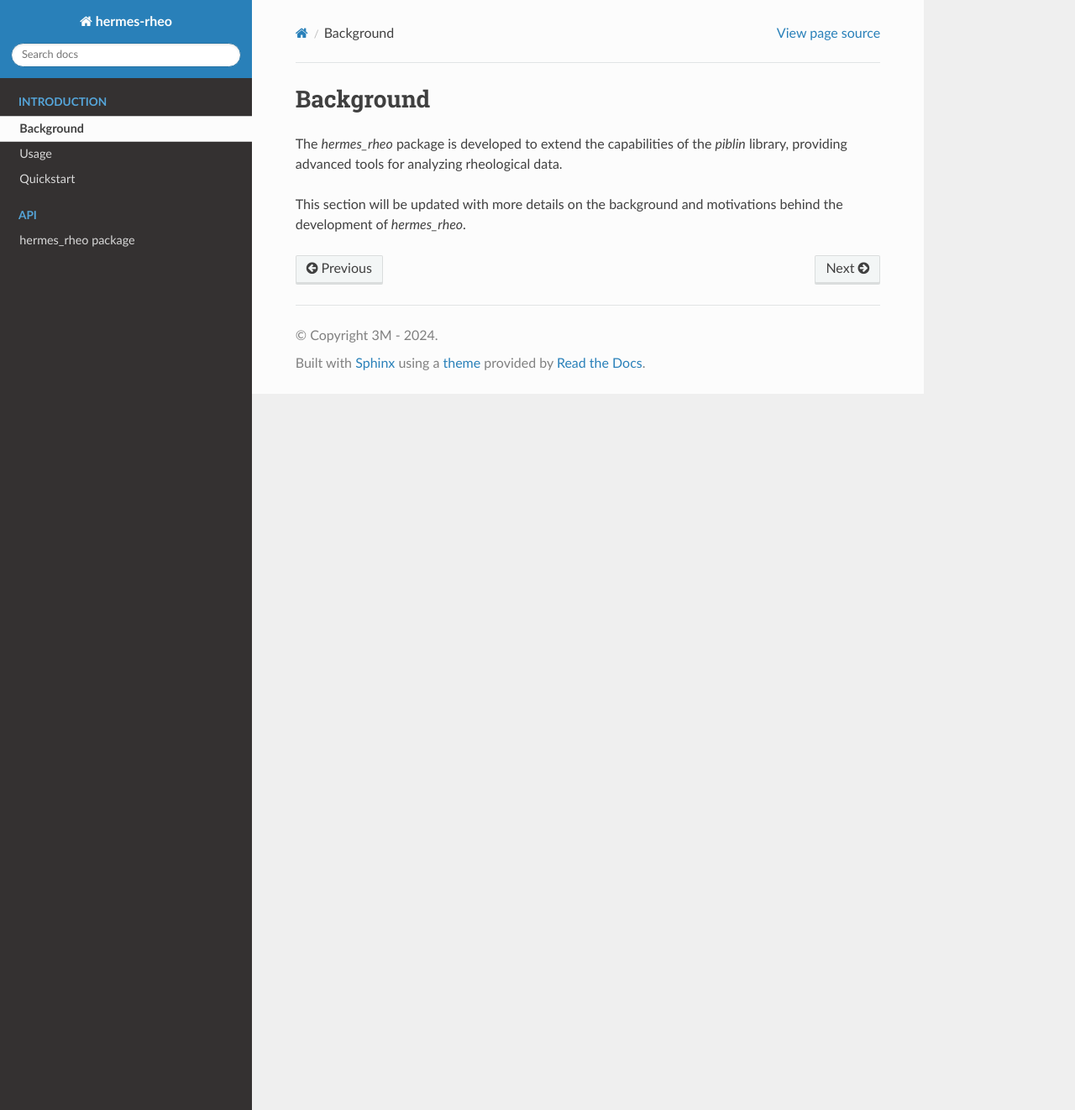
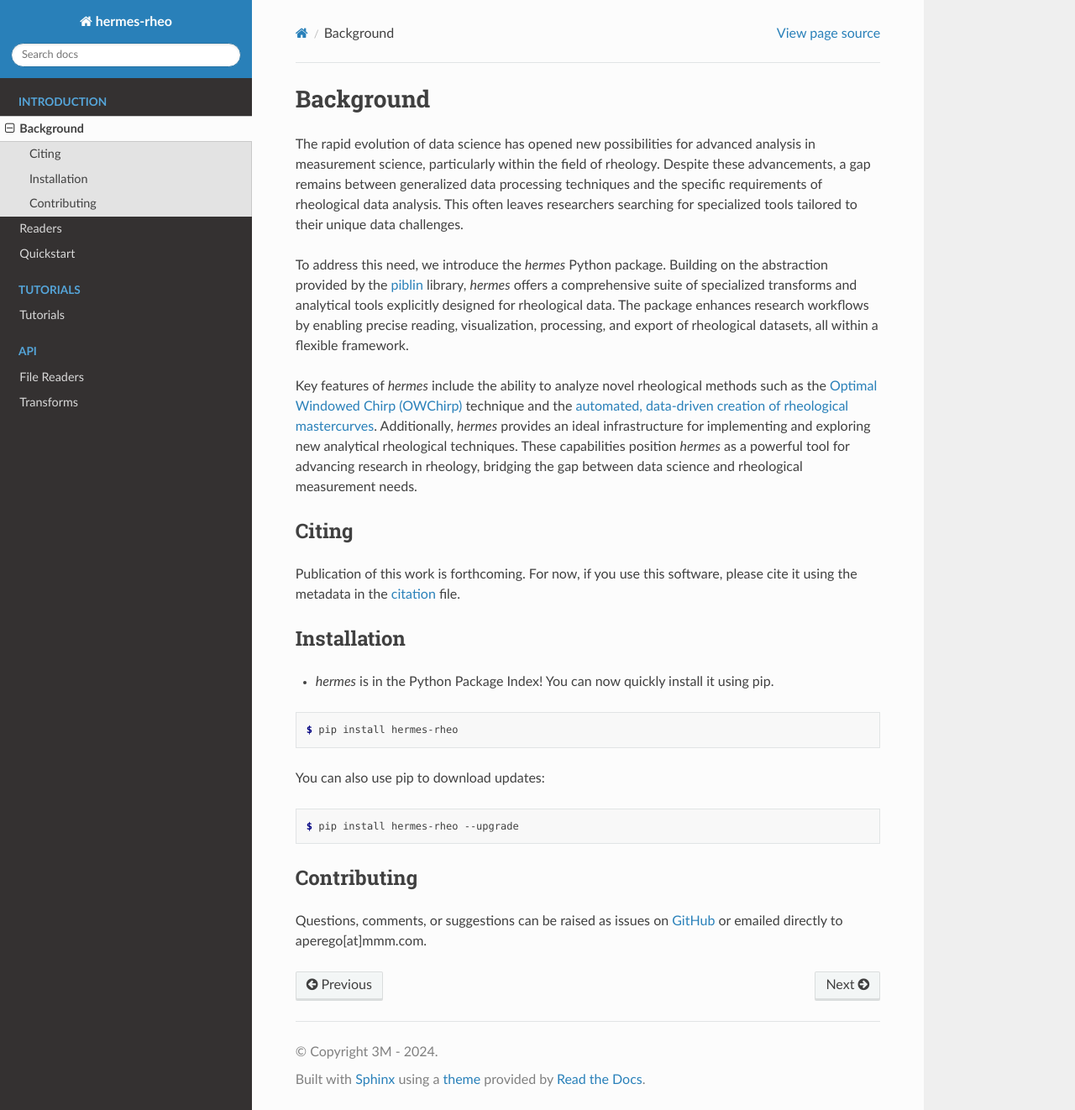
Before and after one commit to 3mcloud/hermes-rheo, a Sphinx documentation site: the page built from docs/source/background.rst, in a window 1280 px wide and 1322 px high. Shown: the whole window at 84% size. Built offline with Sphinx 7.4.7 and the Read the Docs theme 3.1.0, drawn with Linux system fonts in a browser that asks for light colours; pages that are not in the unit, such as notebooks, are missing from menus.

Commit message:
Updated docs

```diff
--- a/docs/source/background.rst
+++ b/docs/source/background.rst
@@ -1,6 +1,47 @@
 Background
 ==========
 
-The `hermes_rheo` package is developed to extend the capabilities of the `piblin` library, providing advanced tools for analyzing rheological data.
+The rapid evolution of data science has opened new possibilities for advanced analysis in measurement science,
+particularly within the field of rheology. Despite these advancements, a gap remains between generalized data processing
+techniques and the specific requirements of rheological data analysis. This often leaves researchers searching for specialized
+tools tailored to their unique data challenges.
 
-This section will be updated with more details on the background and motivations behind the development of `hermes_rheo`.
+To address this need, we introduce the `hermes` Python package. Building on the abstraction provided by the
+`piblin <https://github.com/3mcloud/piblin>`_ library, `hermes` offers a comprehensive suite of specialized transforms and
+analytical tools explicitly designed for rheological data. The package enhances research workflows by enabling precise reading,
+visualization, processing, and export of rheological datasets, all within a flexible framework.
+
+Key features of `hermes` include the ability to analyze novel rheological methods such as the
+`Optimal Windowed Chirp (OWChirp) <https://journals.aps.org/prx/abstract/10.1103/PhysRevX.8.041042>`_ technique and the
+`automated, data-driven creation of rheological mastercurves <https://www.cambridge.org/core/journals/data-centric-engineering/article/datadriven-method-for-automated-data-superposition-with-applications-in-soft-matter-science/DA44C868EE1128DD79798653A1376594?utm_campaign=shareaholic&utm_medium=copy_link&utm_source=bookmark>`_. Additionally,
+`hermes` provides an ideal infrastructure for implementing and exploring new analytical rheological techniques.
+These capabilities position `hermes` as a powerful tool for advancing research in rheology, bridging the gap
+between data science and rheological measurement needs.
+
+
+Citing
+------
+
+Publication of this work is forthcoming. For now, if you use this software, please cite it using the metadata in the
+`citation <https://github.com/3mcloud/hermes-rheo/blob/main/CITATION.cff>`_ file.
+
+Installation
+------------
+
+- `hermes` is in the Python Package Index! You can now quickly install it using pip.
+
+.. code-block:: console
+
+   $ pip install hermes-rheo
+
+You can also use pip to download updates:
+
+.. code-block:: console
+
+   $ pip install hermes-rheo --upgrade
+
+Contributing
+------------
+
+Questions, comments, or suggestions can be raised as issues on `GitHub <https://github.com/3mcloud/hermes-rheo>`_
+or emailed directly to aperego[at]mmm.com.
--- /dev/null
+++ b/docs/source/tutorials.rst
@@ -0,0 +1,5 @@
+Tutorials
+=========
+
+The `tutorial_notebooks folder <https://github.com/3mcloud/hermes-rheo/tree/main/tutorial_notebooks>`_
+contains multiple Jupyter notebook examples that showcase the software’s functionality in detail.
--- a/setup.cfg
+++ b/setup.cfg
@@ -15,10 +15,12 @@
     Topic :: Scientific/Engineering :: Chemistry
     Topic :: Scientific/Engineering :: Physics
     Topic :: Scientific/Engineering :: Information Analysis
-    Programming Language :: Python :: 3.7
     Programming Language :: Python :: 3.8
     Programming Language :: Python :: 3.9
     Programming Language :: Python :: 3.10
+    Programming Language :: Python :: 3.11
+    Programming Language :: Python :: 3.12
+    Programming Language :: Python :: 3.13
     License :: OSI Approved :: MIT License
 
 [options]
@@ -34,7 +36,7 @@
     sphinx
     sphinx_rtd_theme
 
-python_requires = >=3.7,<3.11
+python_requires = >=3.8,<3.14
 packages = find:
 package_dir =
     =src
```
Also changed, not shown: README.md (+3 -1 lines), azure-pipelines.yml (+36 -1 lines), docs/source/file_readers.rst (added, +15 -0 lines), docs/source/hermes_rheo.rst (deleted, +0 -19 lines), docs/source/hermes_rheo.transforms.rst (deleted, +0 -47 lines), docs/source/index.rst (+8 -9 lines), docs/source/modules.rst (deleted, +0 -7 lines), docs/source/quickstart.rst (+20 -4 lines), docs/source/readers.rst (added, +15 -0 lines), docs/source/transforms.rst (added, +39 -0 lines), docs/source/usage.rst (deleted, +0 -23 lines), 1 other file.
